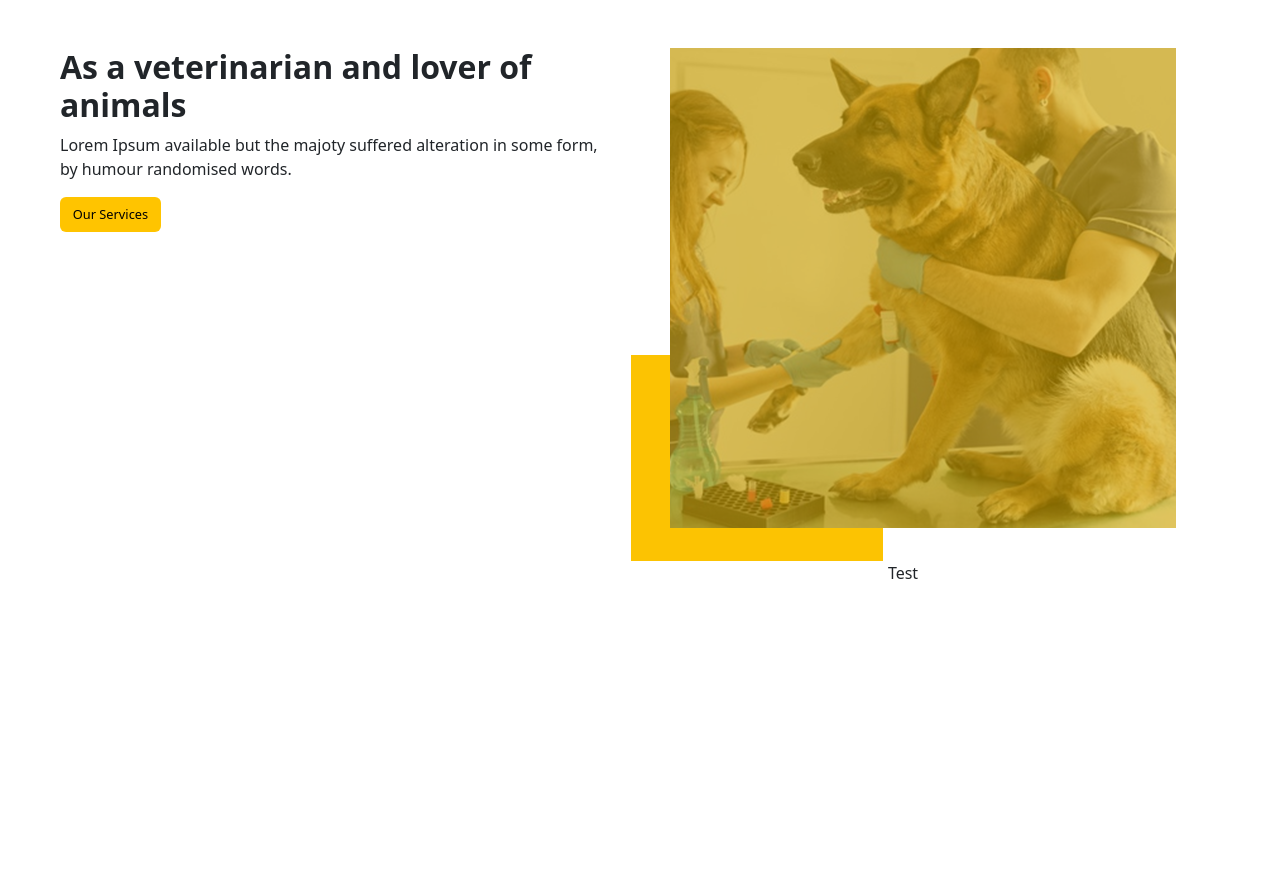
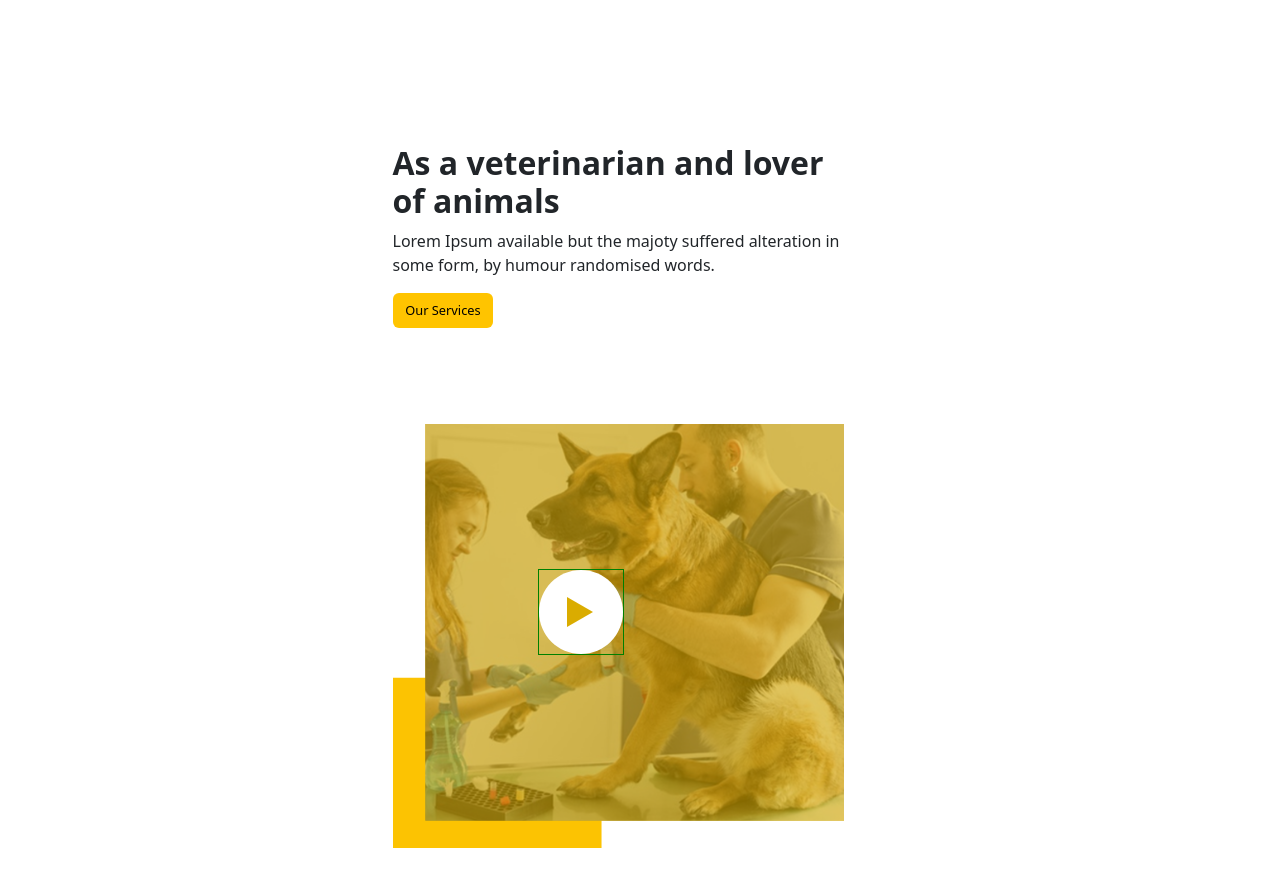
Before and after one commit to holc7/crossover-group-5-project, a React (Vite) app: page / in a window 1280 px wide. Shown: the top 886 px of the page. Before the commit the page ends 800 px from the top, so only its background shows below. Built offline with nearby package versions, Linux system fonts and the light colour scheme.

Commit message:
image position absolute

```diff
--- a/src/App.css
+++ b/src/App.css
@@ -31,6 +31,19 @@ body {
   font-size:2.0rem;
 }
 
-.second_section-media_preview{
+.second-section-media-preview{
   background-image: url('../assets/second_section_bg.svg');
 }
+
+.second-section-arrow-right{
+  position: absolute;
+  top: 145px;
+  left: 145px;
+  border: 1px green solid;
+}
+
+.second-section-image-container{
+  position: relative;
+  top: 0;
+  left: 0;
+}
--- a/src/components/Section2.jsx
+++ b/src/components/Section2.jsx
@@ -1,29 +1,32 @@
 //import "../App.css";
-import media_img from "../../assets/second_section_media_img.svg"
+//import media_img from "../../assets/second_section_media_img.svg"
 import bg from "../../assets/second_section_bg.svg"
+import arrow_right from "../../assets/second_section_arrow_right.svg"
 
 export default function Section2(){
 
     return (
         <>
-            <div className="container text-center m-5">
-                <div className="row">
-                    <div className ="col">
+            <div className="container m-5">
+                <div className="row justify-content-center">
+                    <div className ="col-lg-5 col-md-12 col-sm-12 m-5 ">
 
-                        <div id="section2_text_row"className ="row">
+                        <div id="section2_text_row"className ="row mt-5">
                             <div id="section2_video_col" className ="col text-start">
                                 <h2 className="second-section-heading">As a veterinarian and lover of animals</h2>
-                                <p className="second-section-p" >Lorem Ipsum available but the majoty
-suffered alteration in some form, by
+                                <p className="second-section-p" >Lorem Ipsum available but the majoty suffered alteration in some form, by
 humour randomised words.</p>
                                 <button type="button" className="rounded second-section-button">Our Services</button>
                             </div>
 
                         </div>
                     </div>
-                    <div id="section2_video_col" className ="col" style={{backgroundImage: 'url(${media_img})!important'}}>
-                        <img className= "img-fluid max-width: 100%" src = {bg} alt="Background with Dog"></img>
-                        <p>Test</p>
+                    <div id="section2_video_col" className ="col-lg-5 col-md-12 col-sm-12 m-5" style={{backgroundImage: 'url(${media_img})!important'}}>
+                        <div className="second-section-image-container">
+                            <img className= "img-fluid" src = {bg} alt="Background with Dog"></img>
+                            <img className= "second-section-arrow-right" src = {arrow_right} alt="Arrow Button"></img>
+                        </div>
+
                     </div>
 
                 </div>
```
Also changed, not shown: assets/second_section_arrow_right.svg (added).
